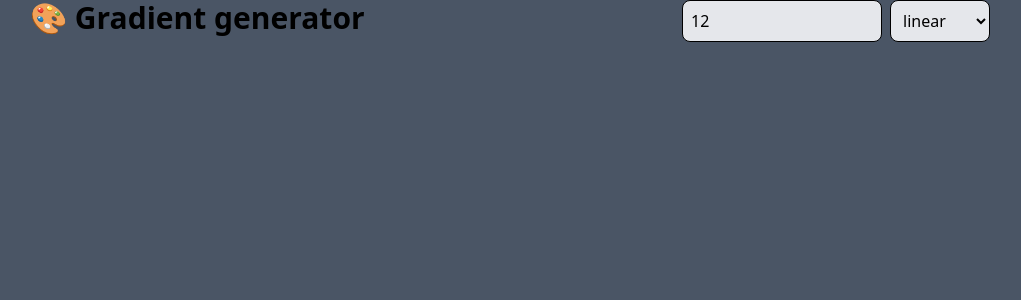
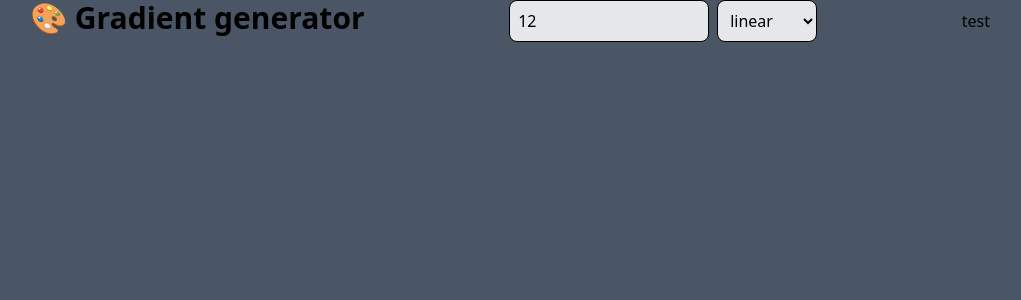
Before and after one commit to ankitkr52/Gradient-generator, a React (Vite) app: page / in a window 1280 px wide. Shown: the top 300 px of the page, without its empty margins (130-1151 px from the left). Built offline with nearby package versions, Linux system fonts and the light colour scheme.

Commit message:
add some issues

```diff
--- a/src/App.jsx
+++ b/src/App.jsx
@@ -3,6 +3,9 @@ import React, { useState } from 'react'
 const App = () => {
   const [num, setNum] = useState(12);
   const [type, setType] = useState("linear")
+  const getHexColorcode =()=>{
+alert("good its working")
+  }
   return (
     <div className='min-h-screen bg-gray-600'>
       <div className='w-9/12 mx-auto'>
@@ -17,6 +20,7 @@ const App = () => {
               <option value="radial">Radial</option>
             </select>
           </div>
+          <button onClick={getHexColorcode}>test</button>
         </div>
 
       </div>
```
